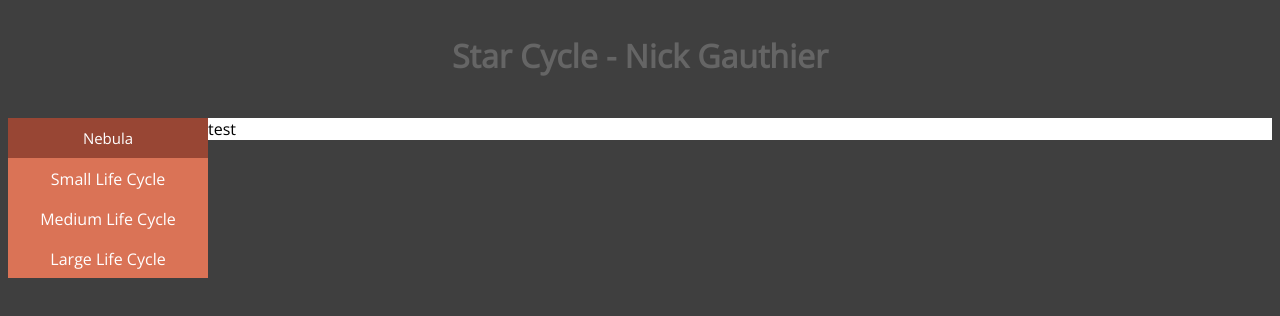
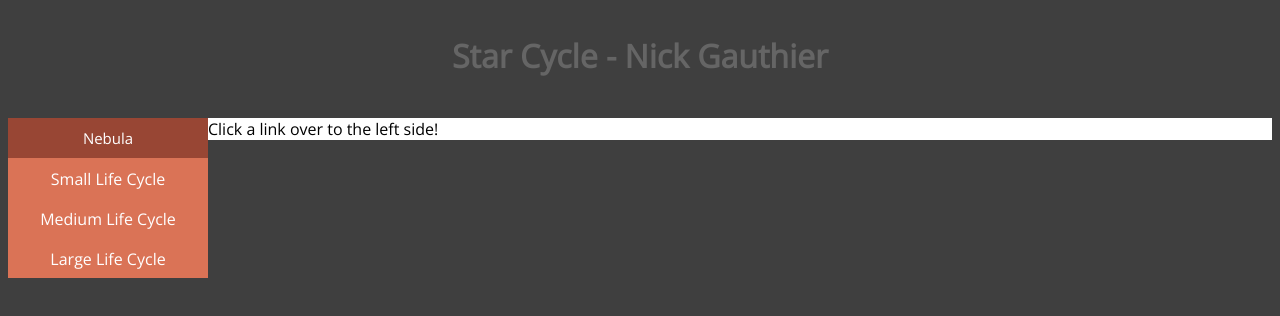
Before and after one commit to TechNick6425/StarCycleProject, a plain HTML site: page index.html in a window 1280 px wide. Drawn offline with nearby package versions, Linux system fonts and the light colour scheme.

Commit message:
Added text to the index page

```diff
--- a/index.html
+++ b/index.html
@@ -72,7 +72,7 @@ function toggleElement(e) {
 			</div>
 
 			<div id="content">
-			test
+			Click a link over to the left side!
 			</div>
 
 		</div>
```
